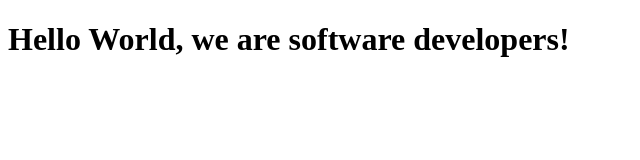
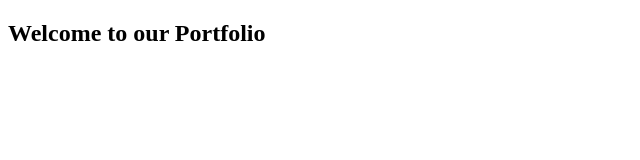
Before and after one commit to oaedward/edward-egwuchukwu, a plain HTML site: page index.html in a window 1280 px wide. Shown: the whole page, without its empty margins (0-640 px from the left). Drawn offline with Linux system fonts and the light colour scheme.

Commit message:
first section created

```diff
--- a/index.html
+++ b/index.html
@@ -8,20 +8,11 @@
 
   <body>
     <script src="https://cdn.freecodecamp.org/testable-projects-fcc/v1/bundle.js"></script>
-    <h1>Hello World, we are software developers!</h1>
+    <section id="welcome-section">
+      <h1>Welcome to our Portfolio</h1>
+      <div id="projects"></div>
+    </section>
 
-    <!--
-
-    Hello Camper!
-
-    For now, the test suite only works in Chrome!
-    Please read the README below in the JS Editor before beginning.
-    Feel free to delete this message once you have read it.
-    Good luck and Happy Coding!
-
-    - The freeCodeCamp Team
-
-    -->
     <script src="js/index.js"></script>
   </body>
 </html>
```
